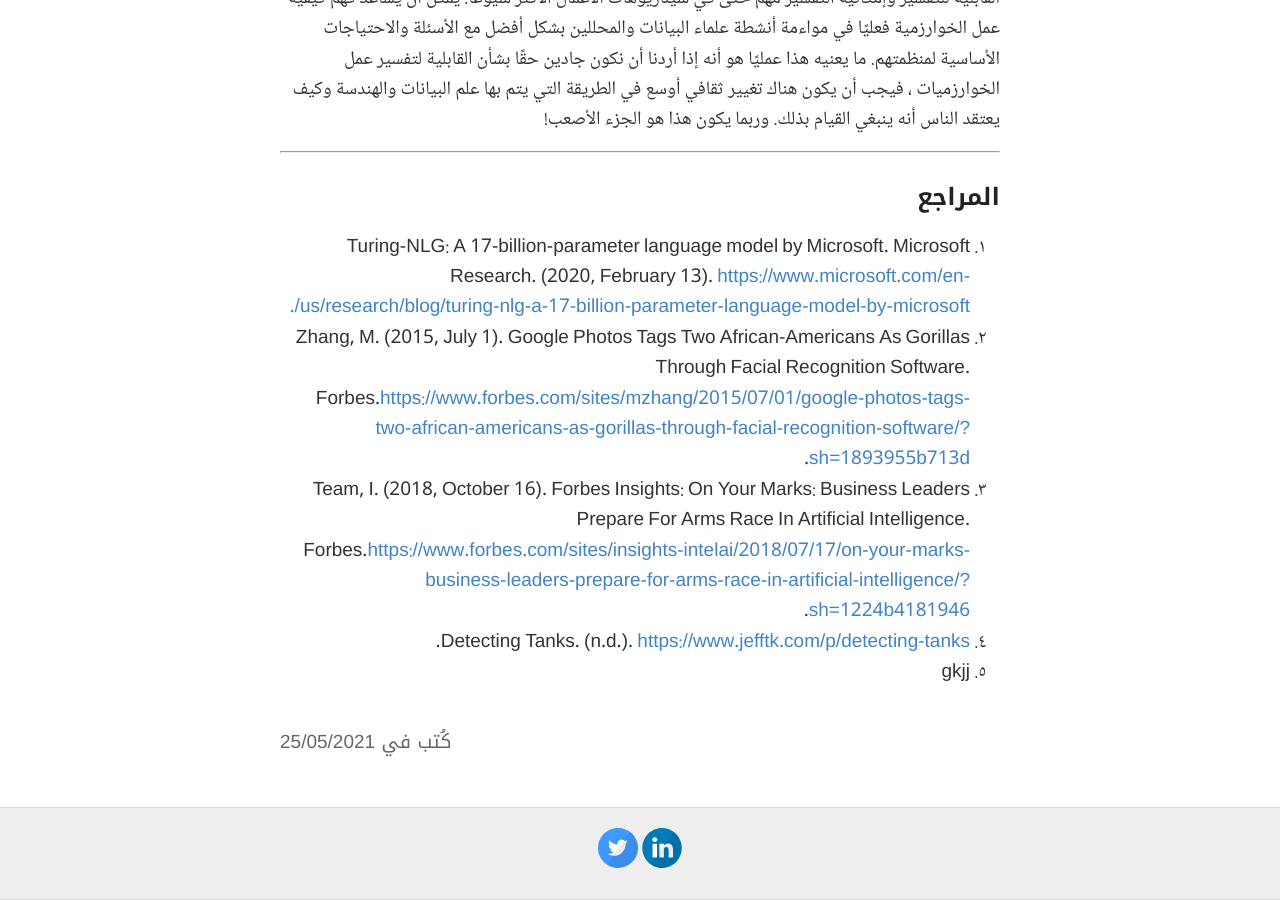
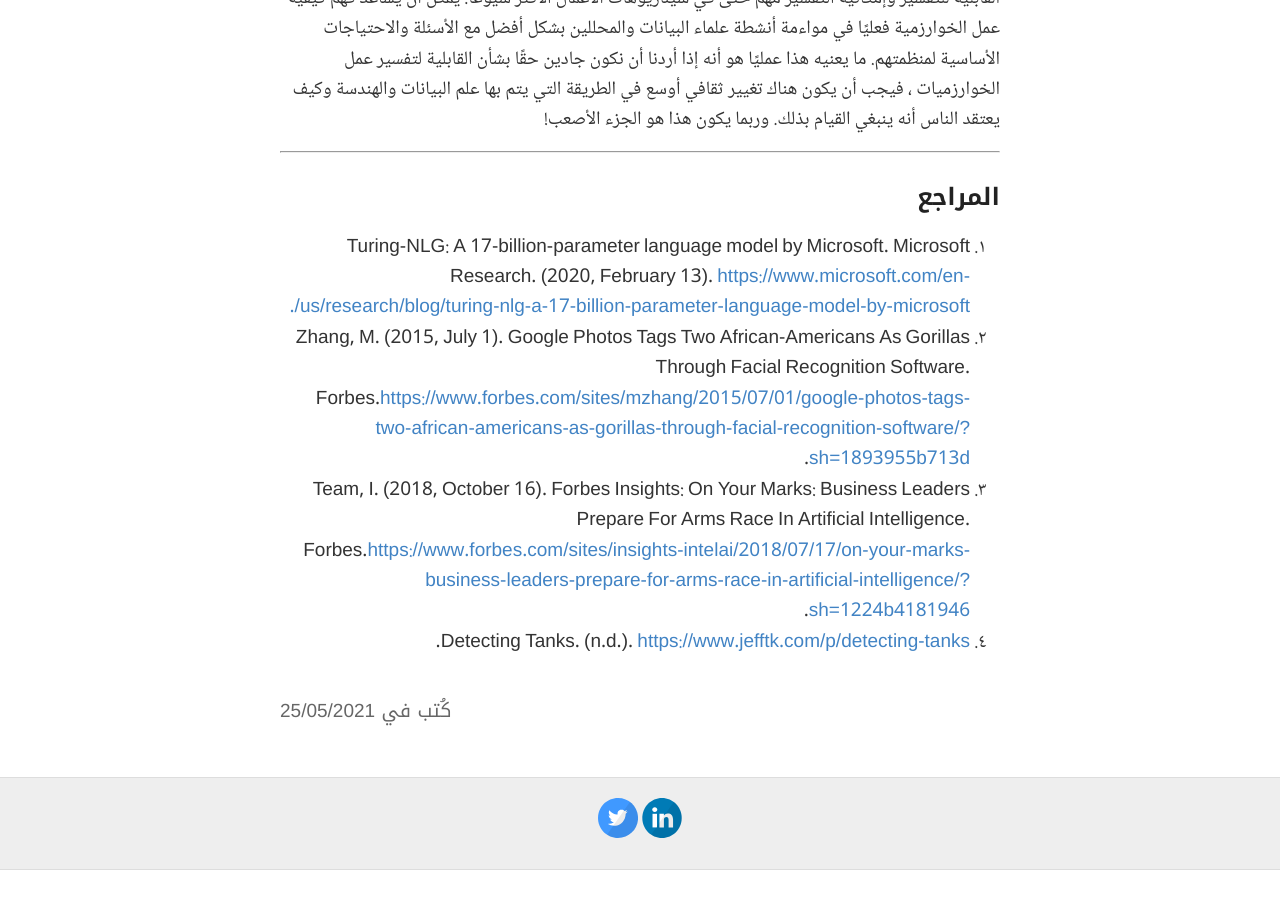
Before and after one commit to sahar119911/AldhaheriS, a Jekyll site: the page built from _posts/2021-5-25-NN-as-black-box.md, in a window 1280 px wide and 900 px high, scrolled down 5088 px. Built offline with Jekyll 4.4.1, drawn with Linux system fonts in a browser that asks for light colours; after the commit the page ends 5958 px from its top, so only the background shows below that.

Commit message:
Update 2021-5-25-NN-as-black-box.md

```diff
--- a/_posts/2021-5-25-NN-as-black-box.md
+++ b/_posts/2021-5-25-NN-as-black-box.md
@@ -68,4 +68,3 @@ icon: 👓
 2. Zhang, M. (2015, July 1). Google Photos Tags Two African-Americans As Gorillas Through Facial Recognition Software. Forbes.[https://www.forbes.com/sites/mzhang/2015/07/01/google-photos-tags-two-african-americans-as-gorillas-through-facial-recognition-software/?sh=1893955b713d](https://www.forbes.com/sites/mzhang/2015/07/01/google-photos-tags-two-african-americans-as-gorillas-through-facial-recognition-software/?sh=1893955b713d).
 3. Team, I. (2018, October 16). Forbes Insights: On Your Marks: Business Leaders Prepare For Arms Race In Artificial Intelligence. Forbes.[https://www.forbes.com/sites/insights-intelai/2018/07/17/on-your-marks-business-leaders-prepare-for-arms-race-in-artificial-intelligence/?sh=1224b4181946](https://www.forbes.com/sites/insights-intelai/2018/07/17/on-your-marks-business-leaders-prepare-for-arms-race-in-artificial-intelligence/?sh=1224b4181946).
 4. Detecting Tanks. (n.d.). [https://www.jefftk.com/p/detecting-tanks](https://www.jefftk.com/p/detecting-tanks).
-5. gkjj
```
